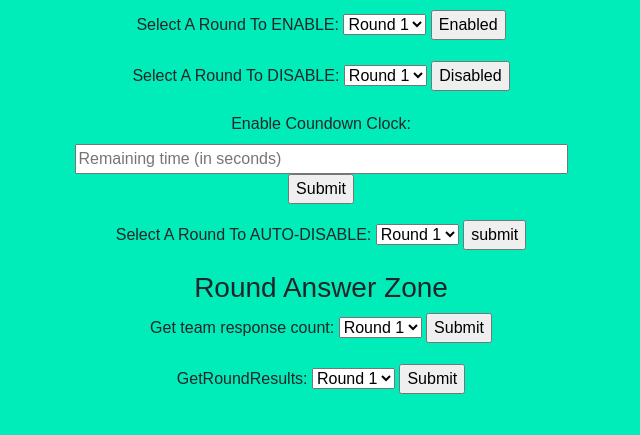
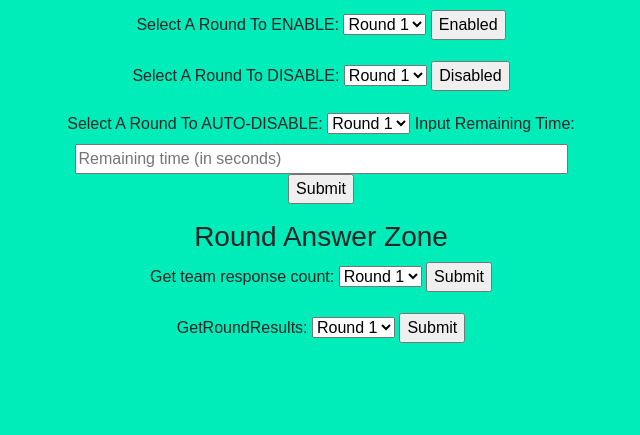
Before and after one commit to dalpert/pickEm, a Flask app: template TownHallTriviaApp/admin/templates/admin/controlPanel.html in a window 1280 px wide. Shown: the part 752-1187 px from the top of the page, without its empty margins (319-959 px from the left). After the commit the page ends 1095 px from the top, so only its background shows below. Run offline with Flask 2, Linux system fonts and the light colour scheme; the template is opened without the code that fills it, so the values that code supplies are empty; some libraries are stand-ins or nearby versions.

Commit message:
same button sets countdown clock and disables round at end of countdown clock

```diff
--- a/TownHallTriviaApp/admin/controllers.py
+++ b/TownHallTriviaApp/admin/controllers.py
@@ -113,9 +113,10 @@ def toggleRound():
 def getRoundEndTime():
     if sessionManager.isAdminLoggedIn():
         if request.method == "POST":
-            request.form["roundId"]
             enabled, endTime = redisManager.getCountdownClockInfo(sessionManager.getAdminGameId())
-            sessionManager.setMessage("AutoDisabled has been enabled for " + request.form["roundId"])
+            print(" in py. getRoundEntime")
+            print(request.form)
+            sessionManager.setMessage("Auto-Disable has been enabled for " + request.form["roundId"])
             info = {"endTime" : endTime}
             # Convert dict to string
             info = json.dumps(info)
--- a/TownHallTriviaApp/admin/templates/admin/controlPanel.html
+++ b/TownHallTriviaApp/admin/templates/admin/controlPanel.html
@@ -43,25 +43,6 @@
       <input type="submit" name="submit" value="Disabled"/>
     </form>
 
-    <form method = "post" action = "{{ url_for('admin.setCountdownClockInfo') }}">
-      <label for="setCountdownClockInfo">Enable Coundown Clock:</label><br>
-      <input type="text" placeholder="Remaining time (in seconds)" id="setCountdownClockInfo" name="remainingSeconds" size="50"><br>
-      <input type="submit" value="Submit">
-    </form>
-
-    <form method="post" id="autoDisableRound" action="{{ url_for('admin.getRoundEndTime') }}">
-      <label for="autoDisableRound">Select A Round To AUTO-DISABLE:</label>
-      <select id="autoDisableRound" name="roundId">
-        <option value="Round_1">Round 1</option>
-        <option value="Round_2">Round 2</option>
-        <option value="Round_3">Round 3</option>
-        <option value="Round_4">Round 4</option>
-        <option value="Round_5">Round 5</option>
-        <option value="Round_6">Round 6</option>
-      </select>
-      <input type="submit" name="submit" value="submit"/>
-    </form>
-
     <body class="clock">
       <div id="clockdiv">
         <div>
@@ -75,20 +56,45 @@
       </div>
     </body>
 
+    <form method = "post" id="autoDisableRound" action = "{{ url_for('admin.setCountdownClockInfo') }}">
+      <label for="roundId">Select A Round To AUTO-DISABLE:</label>
+      <select id="roundId" name="roundId">
+        <option value="Round_1">Round 1</option>
+        <option value="Round_2">Round 2</option>
+        <option value="Round_3">Round 3</option>
+        <option value="Round_4">Round 4</option>
+        <option value="Round_5">Round 5</option>
+        <option value="Round_6">Round 6</option>
+      </select>
+      <label for="remainingSeconds">Input Remaining Time:</label><br>
+      <input type="text" placeholder="Remaining time (in seconds)" id="remainingSeconds" name="remainingSeconds" size="50"><br>
+      <input type="submit" name="submit" value="Submit">
+    </form>
+
     <script>
       $("#autoDisableRound").submit(function(event){
         event.preventDefault(); //prevent default action
         var post_url = $(this).attr("action"); //get form action url
         var request_method = $(this).attr("method"); //get form GET/POST method
         var form_data = $(this).serialize(); //Encode form elements for submission
+        console.log("Before post call to setCountDownClock")
+        console.log(form_data)
+        console.log($("#remainingSeconds").val())
+        $.post(post_url,
+        {
+            remainingSeconds: $("#remainingSeconds").val(),
+        },
+        function(data,status){});
+
         $.ajax({
-          url : post_url,
+          url : "getRoundEndTime",
           type: request_method,
-          data : form_data,
+          data : $("#roundId").serialize(),
           success: function(response) {
+            console.log("Getting response in ajax request")
             console.log(response)
             response = JSON.parse(response)
-            autoDisableRound("clockdiv", form_data, response["endTime"]);
+            autoDisableRound("clockdiv", $("#roundId").val(), response["endTime"]);
           },
           error: function(xhr) {
             //Do Something to handle error
--- a/TownHallTriviaApp/static/javascript/autoDisableRound.js
+++ b/TownHallTriviaApp/static/javascript/autoDisableRound.js
@@ -11,7 +11,7 @@ function getTimeRemaining(endtime) {
 
 function autoDisableRound(clockId, roundId, endTime) {
     if (Date.parse(endTime) > Date.parse(new Date())) {
-        roundId = roundId.split("=")[1]
+        console.log("in js. autoDisableRound")
         var clock = document.getElementById(clockId);
         clock.style.display = 'block';
         var minutesSpan = clock.querySelector('.minutes');
@@ -22,7 +22,6 @@ function autoDisableRound(clockId, roundId, endTime) {
 
             minutesSpan.innerHTML = ('0' + t.minutes).slice(-2);
             secondsSpan.innerHTML = ('0' + t.seconds).slice(-2);
-            console.log(roundId)
             if (t.minutes <= 0 && t.seconds <= 0) {
                 $.post("toggleRound",
                     {
```
